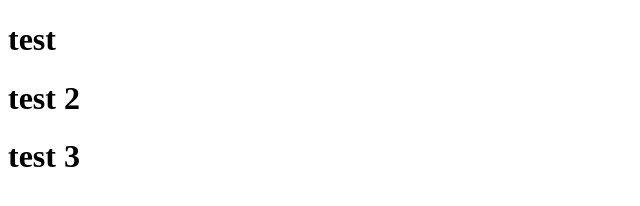
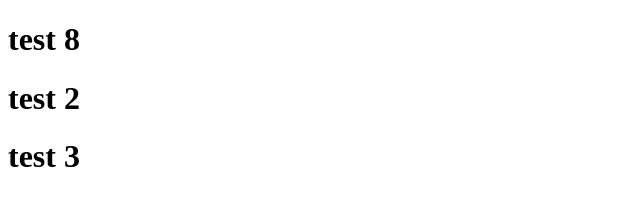
Before and after one commit to Espiritus8/test1, a plain HTML site: page index.html in a window 1280 px wide. Shown: the full height of the page, 0-640 px from the left. Drawn offline with Linux system fonts and the light colour scheme.

Commit message:
Update index.html

```diff
--- a/index.html
+++ b/index.html
@@ -6,7 +6,7 @@
 
 </head>
 <body>
-<h1> test </h1>
+<h1> test 8</h1>
 <h1> test 2 </h1>
 <h1> test 3 </h1>
 
```
